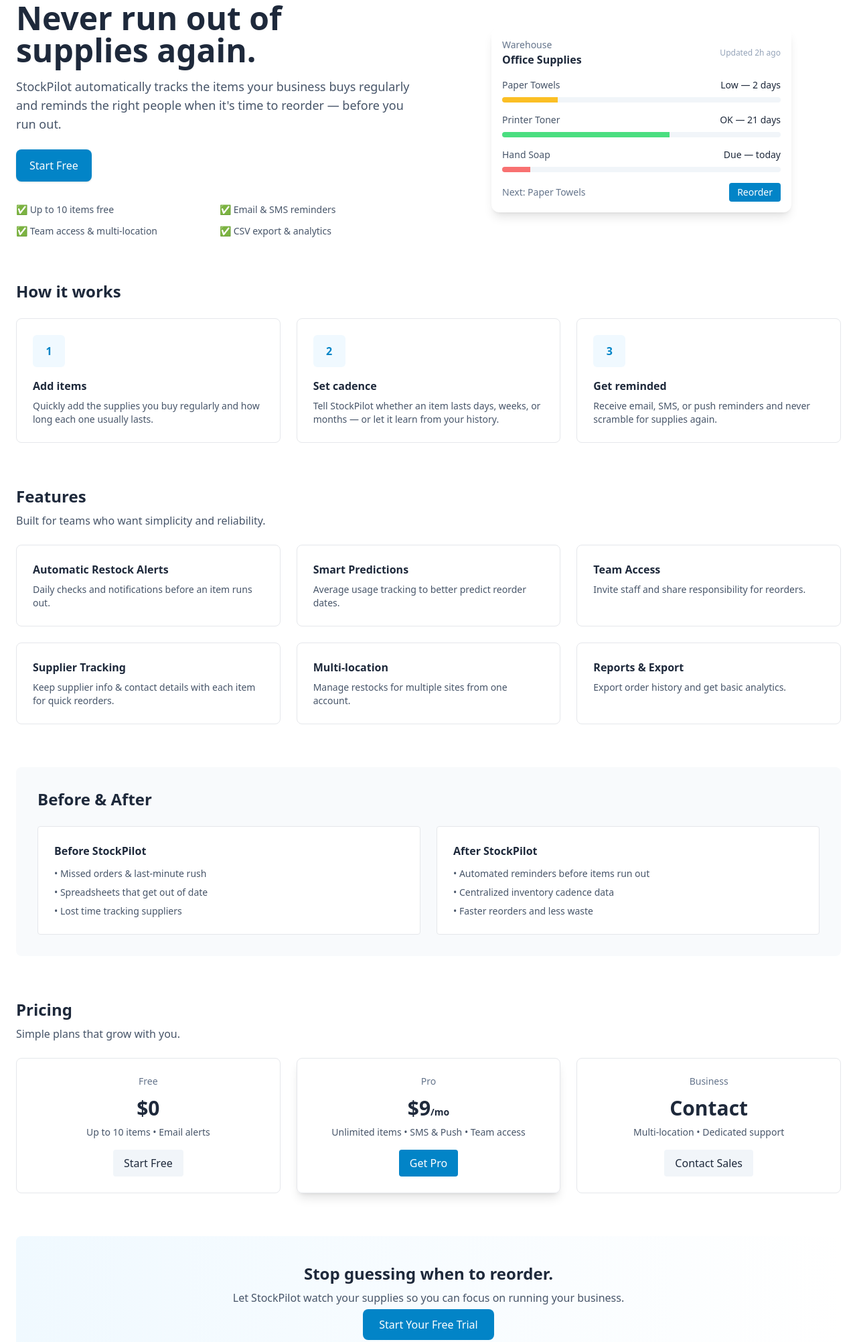
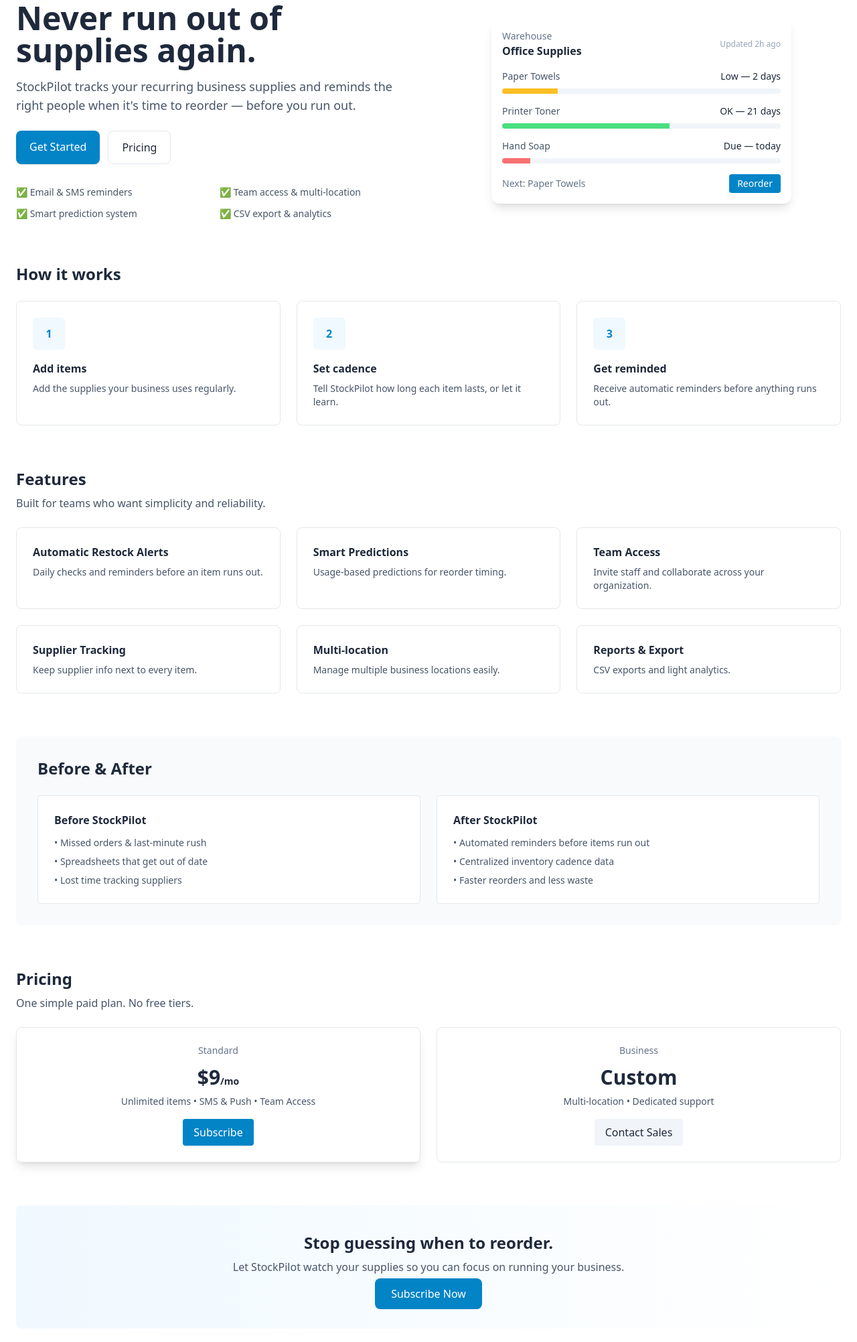
Before and after one commit to Cory050506/stockpilot, a plain HTML site: page index.html in a window 1280 px wide. Shown: the part 118-2121 px from the top of the page at 67% size. Drawn offline with nearby package versions, Linux system fonts and the light colour scheme.

Commit message:
Update links and text for clarity and consistency

```diff
--- a/index.html
+++ b/index.html
@@ -30,8 +30,8 @@
         <a href="#features" class="hover:text-slate-900">Features</a>
         <a href="#how" class="hover:text-slate-900">How it works</a>
         <a href="#pricing" class="hover:text-slate-900">Pricing</a>
-        <a href="https://stockpilot.qzz.io/login.html" class="text-sky-600 font-medium">Log in</a>
-        <a href="#" class="ml-2 inline-block bg-sky-600 text-white px-4 py-2 rounded-lg shadow">Start Free</a>
+        <a href="/login.html" class="text-sky-600 font-medium">Log in</a>
+        <a href="/signup.html" class="ml-2 inline-block bg-sky-600 text-white px-4 py-2 rounded-lg shadow">Get Started</a>
       </nav>
 
       <div class="md:hidden">
@@ -45,16 +45,17 @@
     <div class="grid md:grid-cols-2 gap-10 items-center">
       <section>
         <h1 class="text-4xl md:text-5xl font-extrabold leading-tight">Never run out of supplies again.</h1>
-        <p class="mt-4 text-lg text-slate-600">StockPilot automatically tracks the items your business buys regularly and reminds the right people when it's time to reorder — before you run out.</p>
+        <p class="mt-4 text-lg text-slate-600">StockPilot tracks your recurring business supplies and reminds the right people when it's time to reorder — before you run out.</p>
 
         <div class="mt-6 flex gap-3">
-          <a href="#" class="bg-sky-600 text-white px-5 py-3 rounded-lg shadow hover:opacity-95">Start Free</a>
+          <a href="/signup.html" class="bg-sky-600 text-white px-5 py-3 rounded-lg shadow hover:opacity-95">Get Started</a>
+          <a href="#pricing" class="px-5 py-3 rounded-lg border border-slate-200">Pricing</a>
         </div>
 
         <ul class="mt-8 grid grid-cols-1 sm:grid-cols-2 gap-3 text-sm text-slate-600">
-          <li>✅ Up to 10 items free</li>
           <li>✅ Email & SMS reminders</li>
           <li>✅ Team access & multi-location</li>
+          <li>✅ Smart prediction system</li>
           <li>✅ CSV export & analytics</li>
         </ul>
       </section>
@@ -76,7 +77,7 @@
               <div class="font-medium text-slate-800">Low — 2 days</div>
             </div>
             <div class="mt-2 h-2 bg-slate-100 rounded-full overflow-hidden">
-              <div class="h-2 bg-amber-400 w-20%" style="width:20%"></div>
+              <div class="h-2 bg-amber-400" style="width:20%"></div>
             </div>
 
             <div class="mt-4 flex items-center justify-between text-sm text-slate-600">
@@ -84,7 +85,7 @@
               <div class="font-medium text-slate-800">OK — 21 days</div>
             </div>
             <div class="mt-2 h-2 bg-slate-100 rounded-full overflow-hidden">
-              <div class="h-2 bg-green-400 w-60%" style="width:60%"></div>
+              <div class="h-2 bg-green-400" style="width:60%"></div>
             </div>
 
             <div class="mt-4 flex items-center justify-between text-sm text-slate-600">
@@ -92,7 +93,7 @@
               <div class="font-medium text-slate-800">Due — today</div>
             </div>
             <div class="mt-2 h-2 bg-slate-100 rounded-full overflow-hidden">
-              <div class="h-2 bg-red-400 w-10%" style="width:10%"></div>
+              <div class="h-2 bg-red-400" style="width:10%"></div>
             </div>
           </div>
 
@@ -111,19 +112,19 @@
         <div class="p-6 rounded-lg border">
           <div class="w-12 h-12 rounded-md bg-sky-50 flex items-center justify-center text-sky-600 font-semibold">1</div>
           <h3 class="mt-4 font-semibold">Add items</h3>
-          <p class="mt-2 text-sm text-slate-600">Quickly add the supplies you buy regularly and how long each one usually lasts.</p>
+          <p class="mt-2 text-sm text-slate-600">Add the supplies your business uses regularly.</p>
         </div>
 
         <div class="p-6 rounded-lg border">
           <div class="w-12 h-12 rounded-md bg-sky-50 flex items-center justify-center text-sky-600 font-semibold">2</div>
           <h3 class="mt-4 font-semibold">Set cadence</h3>
-          <p class="mt-2 text-sm text-slate-600">Tell StockPilot whether an item lasts days, weeks, or months — or let it learn from your history.</p>
+          <p class="mt-2 text-sm text-slate-600">Tell StockPilot how long each item lasts, or let it learn.</p>
         </div>
 
         <div class="p-6 rounded-lg border">
           <div class="w-12 h-12 rounded-md bg-sky-50 flex items-center justify-center text-sky-600 font-semibold">3</div>
           <h3 class="mt-4 font-semibold">Get reminded</h3>
-          <p class="mt-2 text-sm text-slate-600">Receive email, SMS, or push reminders and never scramble for supplies again.</p>
+          <p class="mt-2 text-sm text-slate-600">Receive automatic reminders before anything runs out.</p>
         </div>
       </div>
     </section>
@@ -136,32 +137,32 @@
       <div class="mt-6 grid sm:grid-cols-2 lg:grid-cols-3 gap-6">
         <div class="p-6 rounded-lg border">
           <div class="font-semibold">Automatic Restock Alerts</div>
-          <p class="mt-2 text-sm text-slate-600">Daily checks and notifications before an item runs out.</p>
+          <p class="mt-2 text-sm text-slate-600">Daily checks and reminders before an item runs out.</p>
         </div>
 
         <div class="p-6 rounded-lg border">
           <div class="font-semibold">Smart Predictions</div>
-          <p class="mt-2 text-sm text-slate-600">Average usage tracking to better predict reorder dates.</p>
+          <p class="mt-2 text-sm text-slate-600">Usage-based predictions for reorder timing.</p>
         </div>
 
         <div class="p-6 rounded-lg border">
           <div class="font-semibold">Team Access</div>
-          <p class="mt-2 text-sm text-slate-600">Invite staff and share responsibility for reorders.</p>
+          <p class="mt-2 text-sm text-slate-600">Invite staff and collaborate across your organization.</p>
         </div>
 
         <div class="p-6 rounded-lg border">
           <div class="font-semibold">Supplier Tracking</div>
-          <p class="mt-2 text-sm text-slate-600">Keep supplier info & contact details with each item for quick reorders.</p>
+          <p class="mt-2 text-sm text-slate-600">Keep supplier info next to every item.</p>
         </div>
 
         <div class="p-6 rounded-lg border">
           <div class="font-semibold">Multi-location</div>
-          <p class="mt-2 text-sm text-slate-600">Manage restocks for multiple sites from one account.</p>
+          <p class="mt-2 text-sm text-slate-600">Manage multiple business locations easily.</p>
         </div>
 
         <div class="p-6 rounded-lg border">
           <div class="font-semibold">Reports & Export</div>
-          <p class="mt-2 text-sm text-slate-600">Export order history and get basic analytics.</p>
+          <p class="mt-2 text-sm text-slate-600">CSV exports and light analytics.</p>
         </div>
       </div>
     </section>
@@ -193,28 +194,21 @@
     <!-- PRICING PREVIEW -->
     <section id="pricing" class="mt-16">
       <h2 class="text-2xl font-semibold">Pricing</h2>
-      <p class="mt-2 text-slate-600">Simple plans that grow with you.</p>
+      <p class="mt-2 text-slate-600">One simple paid plan. No free tiers.</p>
 
-      <div class="mt-6 grid md:grid-cols-3 gap-6">
-        <div class="p-6 rounded-lg border text-center">
-          <div class="text-sm text-slate-500">Free</div>
-          <div class="mt-3 text-3xl font-extrabold">$0</div>
-          <div class="mt-2 text-sm text-slate-600">Up to 10 items • Email alerts</div>
-          <button class="mt-4 px-4 py-2 rounded bg-slate-100">Start Free</button>
-        </div>
-
+      <div class="mt-6 grid md:grid-cols-2 gap-6">
         <div class="p-6 rounded-lg border text-center shadow-lg">
-          <div class="text-sm text-slate-500">Pro</div>
+          <div class="text-sm text-slate-500">Standard</div>
           <div class="mt-3 text-3xl font-extrabold">$9<span class="text-sm">/mo</span></div>
-          <div class="mt-2 text-sm text-slate-600">Unlimited items • SMS & Push • Team access</div>
-          <button class="mt-4 px-4 py-2 rounded bg-sky-600 text-white">Get Pro</button>
+          <div class="mt-2 text-sm text-slate-600">Unlimited items • SMS & Push • Team Access</div>
+          <a href="/signup.html" class="mt-4 inline-block px-4 py-2 rounded bg-sky-600 text-white">Subscribe</a>
         </div>
 
         <div class="p-6 rounded-lg border text-center">
           <div class="text-sm text-slate-500">Business</div>
-          <div class="mt-3 text-3xl font-extrabold">Contact</div>
+          <div class="mt-3 text-3xl font-extrabold">Custom</div>
           <div class="mt-2 text-sm text-slate-600">Multi-location • Dedicated support</div>
-          <button class="mt-4 px-4 py-2 rounded bg-slate-100">Contact Sales</button>
+          <a href="/contact.html" class="mt-4 inline-block px-4 py-2 rounded bg-slate-100">Contact Sales</a>
         </div>
       </div>
     </section>
@@ -224,7 +218,7 @@
       <h3 class="text-2xl font-semibold">Stop guessing when to reorder.</h3>
       <p class="mt-2 text-slate-600">Let StockPilot watch your supplies so you can focus on running your business.</p>
       <div class="mt-4">
-        <a href="#" class="bg-sky-600 text-white px-6 py-3 rounded-lg">Start Your Free Trial</a>
+        <a href="/signup.html" class="bg-sky-600 text-white px-6 py-3 rounded-lg">Subscribe Now</a>
       </div>
     </section>
 
@@ -250,7 +244,7 @@
         <div class="font-semibold">Company</div>
         <ul class="mt-2 space-y-2">
           <li><a href="#">About</a></li>
-          <li><a href="#">Contact</a></li>
+          <li><a href="/contact.html">Contact</a></li>
         </ul>
       </div>
 
```
